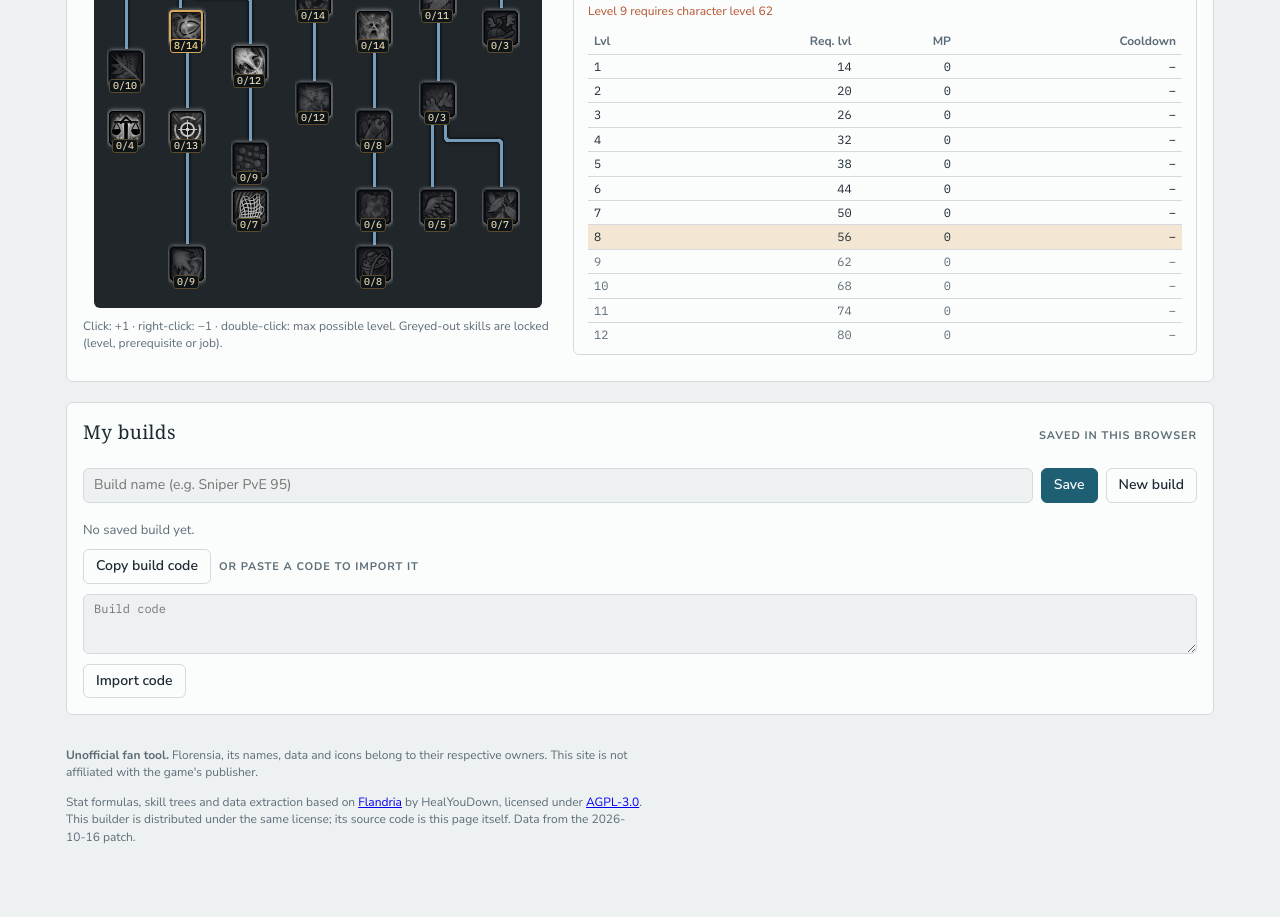
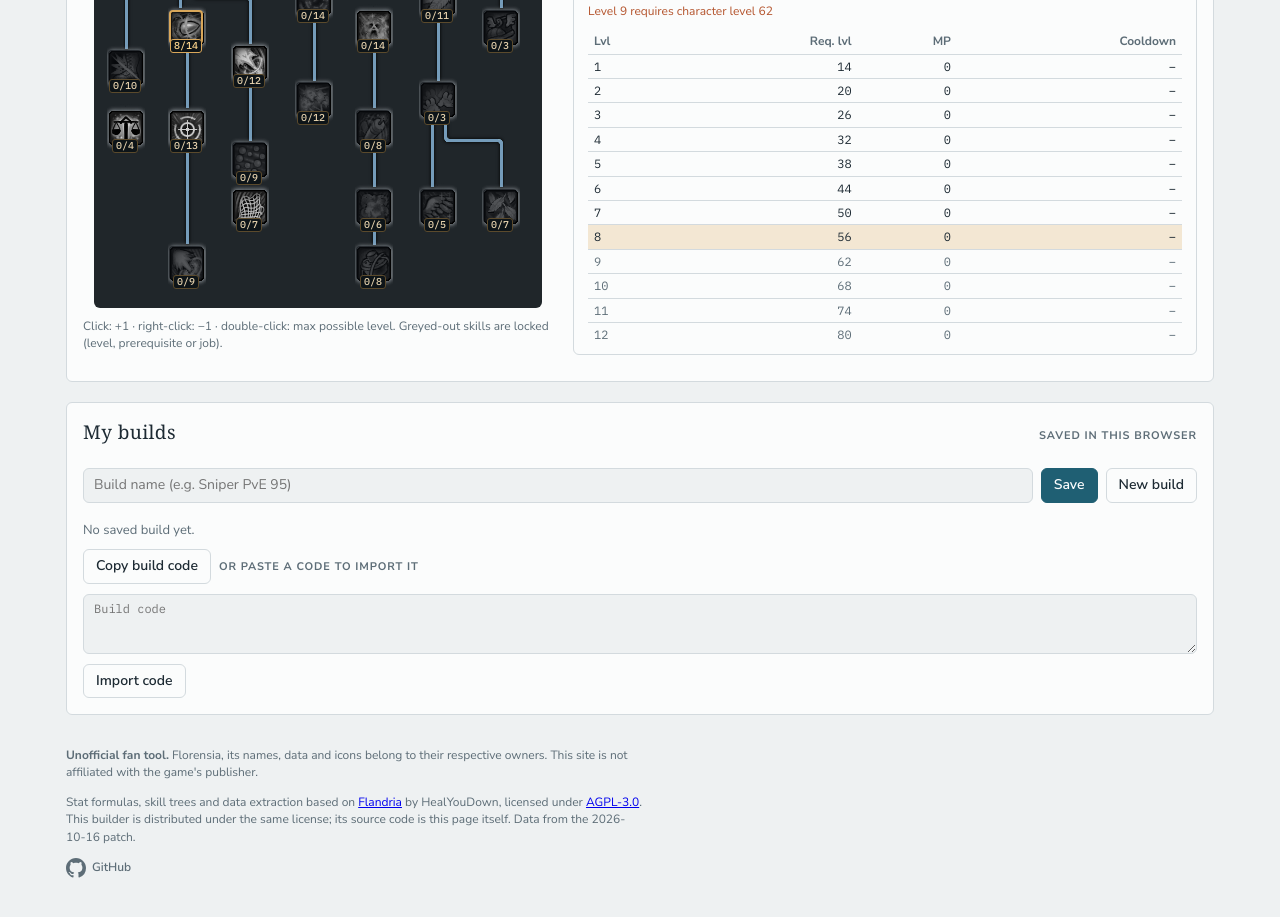
Before and after one commit to Gorosoe/florensia-builder-planner, a plain HTML site: page index.html in a window 1280 px wide. Shown: the part 2292-3209 px from the top of the page. Drawn offline with Linux system fonts and the light colour scheme; a web font is replaced by a local one.

Commit message:
Add GitHub repository link to footer

```diff
--- a/index.html
+++ b/index.html
@@ -160,6 +160,9 @@
 .saved button{border:0;background:transparent;padding:2px 6px;border-radius:999px}
 .saved button:hover{background:var(--sea-soft)}
 footer{font-size:12px;color:var(--muted);max-width:80ch}
+.repo{display:inline-flex;align-items:center;gap:6px;color:var(--muted);text-decoration:none;font-weight:600}
+.repo:hover{color:var(--ink)}
+.repo svg{width:20px;height:20px;fill:currentColor}
 .toast{position:fixed;left:50%;bottom:calc(20px + env(safe-area-inset-bottom,0px));transform:translateX(-50%);background:var(--ink);color:var(--bg);padding:8px 14px;border-radius:var(--r);font-weight:600;z-index:20}
 @media (prefers-reduced-motion:no-preference){.sk,.slot,.btn{transition:border-color .15s,background-color .15s}}
 .buffs{display:flex;flex-direction:column;gap:4px}
@@ -233,6 +236,7 @@
     <p><b>Unofficial fan tool.</b> Florensia, its names, data and icons belong to their respective owners. This site is not affiliated with the game's publisher.</p>
     <p>Stat formulas, skill trees and data extraction based on <a href="https://github.com/HealYouDown/flandria" target="_blank" rel="noopener">Flandria</a> by HealYouDown, licensed under <a href="https://www.gnu.org/licenses/agpl-3.0.html" target="_blank" rel="noopener">AGPL-3.0</a>. This builder is distributed under the same license; its source code is this page itself. Data from the 2026-10-16 patch.</p>
     </div>
+    <p><a class="repo" href="https://github.com/Gorosoe/florensia-builder-planner" target="_blank" rel="noopener" aria-label="GitHub repository" title="GitHub"><svg viewBox="0 0 16 16" aria-hidden="true"><path d="M8 0C3.58 0 0 3.58 0 8c0 3.54 2.29 6.53 5.47 7.59.4.07.55-.17.55-.38 0-.19-.01-.82-.01-1.49-2.01.37-2.53-.49-2.69-.94-.09-.23-.48-.94-.82-1.13-.28-.15-.68-.52-.01-.53.63-.01 1.08.58 1.23.82.72 1.21 1.87.87 2.33.66.07-.52.28-.87.51-1.07-1.78-.2-3.64-.89-3.64-3.95 0-.87.31-1.59.82-2.15-.08-.2-.36-1.02.08-2.12 0 0 .67-.21 2.2.82.64-.18 1.32-.27 2-.27.68 0 1.36.09 2 .27 1.53-1.04 2.2-.82 2.2-.82.44 1.1.16 1.92.08 2.12.51.56.82 1.27.82 2.15 0 3.07-1.87 3.75-3.65 3.95.29.25.54.73.54 1.48 0 1.07-.01 1.93-.01 2.2 0 .21.15.46.55.38A8.013 8.013 0 0016 8c0-4.42-3.58-8-8-8z"/></svg>GitHub</a></p>
   </footer>
 </main>
 
```
